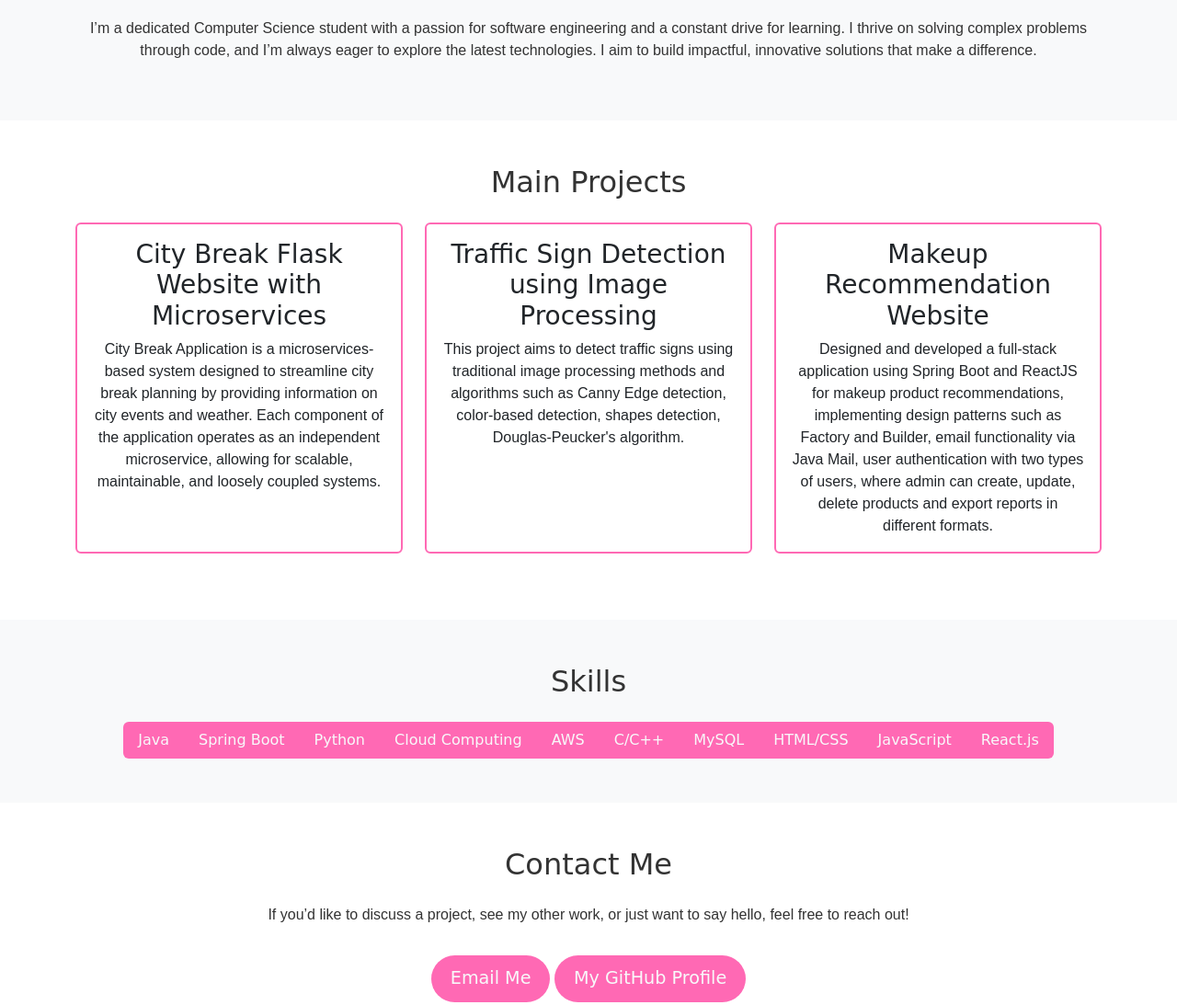
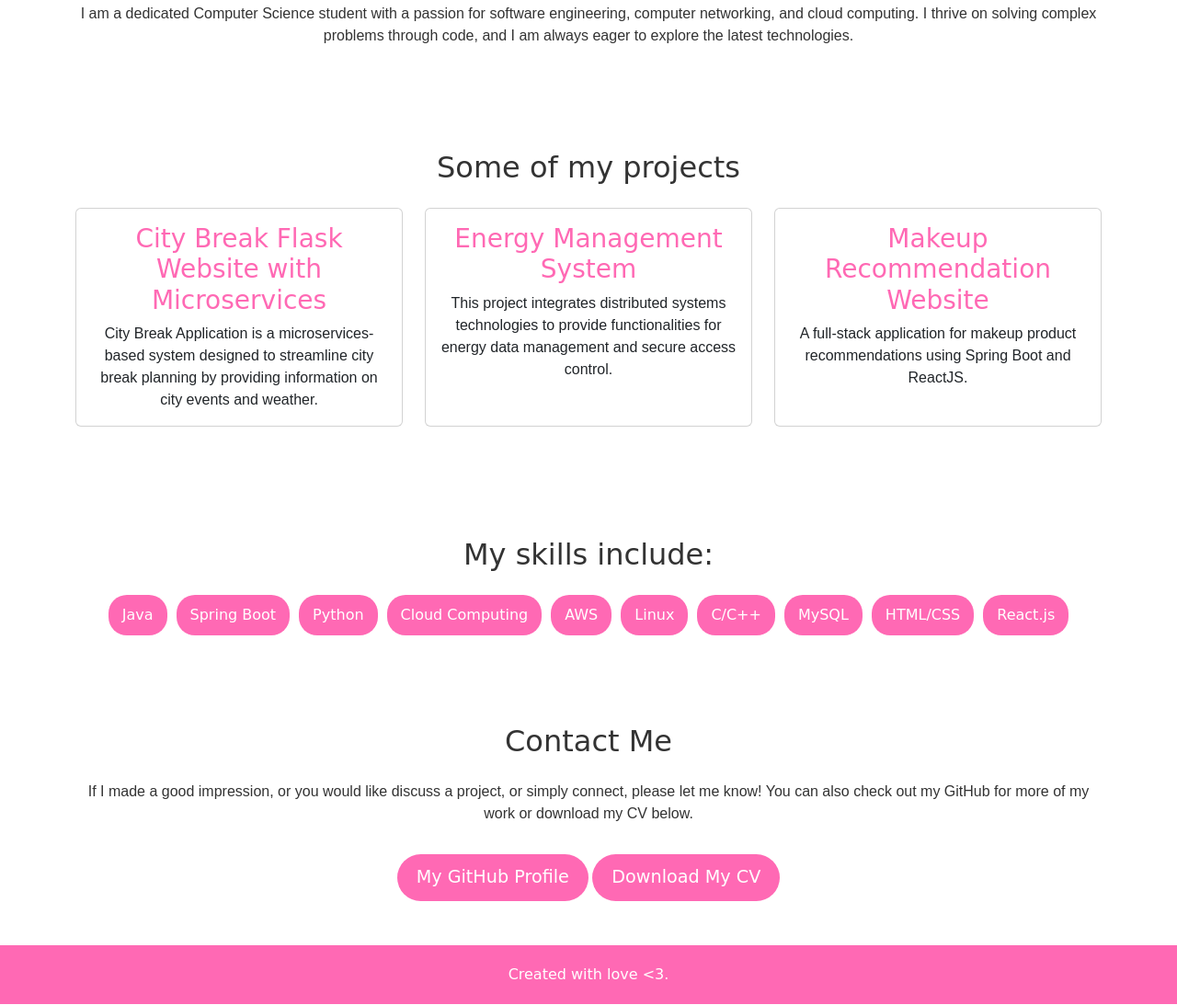
Before and after one commit to oanasabau1/My-Personal-Portfolio-Website, a plain HTML site: page index.html in a window 1280 px wide. Shown: the part 510-1603 px from the top of the page at 92% size. Drawn offline with nearby package versions, Linux system fonts and the light colour scheme; a web font is replaced by a local one.

Commit message:
Update index.html

```diff
--- a/index.html
+++ b/index.html
@@ -17,24 +17,26 @@
 
         #hero {
             background: url('https://wallpapers.com/images/featured/pink-flowers-4wepipx4mtfx5v9m.jpg') no-repeat center center/cover;
-            color: #f8f9fa;
+            color: white;
             text-align: center;
             padding: 100px 0;
-            background-color: #ff69b4;
             font-family: 'Sue Ellen Francisco', cursive;
         }
 
         .btn-custom {
             background-color: #ff69b4;
-            color: #f8f9fa;
+            color: white;
             border-radius: 30px;
             padding: 10px 20px;
             font-family: 'Sue Ellen Francisco', cursive;
             font-size: 1.2rem;
+            text-decoration: none;
+            display: inline-block;
         }
 
         .btn-custom:hover {
             background-color: #ff1493;
+            color: white;
         }
 
         h1, h2, h3 {
@@ -44,30 +46,31 @@
 
         footer {
             background-color: #ff69b4;
-            color: #f8f9fa;
+            color: white;
             padding: 20px 0;
             text-align: center;
             font-family: 'Sue Ellen Francisco', cursive;
         }
 
-        .card-title, .list-group-item {
-            font-family: 'Sue Ellen Francisco', cursive;
+        .card-title a {
+            text-decoration: none;
+            color: #ff69b4;
+            transition: color 0.3s ease;
+        }
+
+        .card-title a:hover {
+            color: #ff1493;
         }
 
         .nav-link {
             font-family: 'Sue Ellen Francisco', cursive;
             font-size: 1.2rem;
             color: #333;
+            transition: color 0.3s ease;
         }
 
-        .list-group-item {
-            background-color: #ff69b4;
-            color: #f8f9fa;
-            border: none;
-        }
-
-        .card {
-            border: 2px solid #ff69b4;
+        .nav-link:hover {
+            color: #ff69b4;
         }
 
         @media (max-width: 767.98px) {
@@ -82,76 +85,87 @@
             .btn-custom {
                 font-size: 1rem;
             }
-
-            .list-group-horizontal {
-                flex-direction: column;
         }
 
-            .list-group-item {
-                margin-bottom: 10px;
+        .skills-container {
+            display: flex;
+            flex-wrap: wrap;
+            justify-content: center;
+            gap: 10px;
         }
+
+        .skill-badge {
+            background-color: #ff69b4;
+            color: white;
+            padding: 10px 15px;
+            border-radius: 20px;
+            font-size: 1rem;
+            font-family: 'Sue Ellen Francisco', cursive;
         }
     </style>
 </head>
 
 <body>
-    <!-- Header -->
-    <header class="bg-pink py-3">
-        <div class="container d-flex justify-content-between align-items-center">
-            <h1 class="h3 text-softgray">My Portfolio</h1>
-            <nav>
-                <ul class="nav">
+    <!-- Navbar -->
+    <nav class="navbar navbar-expand-lg navbar-light bg-light">
+        <div class="container">
+            <a class="navbar-brand" href="#">My Portfolio</a>
+            <button class="navbar-toggler" type="button" data-bs-toggle="collapse" data-bs-target="#navbarNav" aria-controls="navbarNav" aria-expanded="false" aria-label="Toggle navigation">
+                <span class="navbar-toggler-icon"></span>
+            </button>
+            <div class="collapse navbar-collapse" id="navbarNav">
+                <ul class="navbar-nav ms-auto">
                     <li class="nav-item"><a href="#about" class="nav-link">About Me</a></li>
                     <li class="nav-item"><a href="#projects" class="nav-link">Projects</a></li>
                     <li class="nav-item"><a href="#skills" class="nav-link">Skills</a></li>
                     <li class="nav-item"><a href="#contact" class="nav-link">Contact</a></li>
                 </ul>
+            </div>
+        </div>
     </nav>
-        </div>
-    </header>
 
     <!-- Hero Section -->
-    <section id="hero" class="d-flex flex-column justify-content-center align-items-center">
-        <div class="container text-center">
-            <h2 class="display-4">Hello there, I am Oana Sabau!</h2>
+    <section id="hero" class="d-flex flex-column justify-content-center align-items-center text-center">
+        <div class="container">
+            <h2 class="display-4">Hello there, I am Oana!</h2>
             <a href="#projects" class="btn btn-custom mt-3">View My Work</a>
         </div>
     </section>
 
     <!-- About Section -->
-    <section id="about" class="py-5 bg-light">
+    <section id="about" class="py-5">
         <div class="container">
             <h2 class="text-center mb-4">About Me</h2>
-            <p class="text-center">I’m a dedicated Computer Science student with a passion for software engineering and a constant drive for learning. I thrive on solving complex problems through code, and I’m always eager to explore the latest technologies. I aim to build impactful, innovative solutions that make a difference.</p>
+            <p class="text-center">I am a dedicated Computer Science student with a passion for software engineering, computer networking, and cloud computing. I thrive on solving complex problems through code, and I am always eager to explore the latest technologies.</p>
         </div>
     </section>
 
     <!-- Projects Section -->
     <section id="projects" class="py-5">
         <div class="container">
-            <h2 class="text-center mb-4">Main Projects</h2>
+            <h2 class="text-center mb-4">Some of my projects</h2>
             <div class="row">
                 <div class="col-md-4 mb-4">
                     <div class="card h-100">
                         <div class="card-body">
-                            <h3 class="card-title text-center">City Break Flask Website with Microservices</h3>
-                            <p class="card-text text-center">City Break Application is a microservices-based system designed to streamline city break planning by providing information on city events and weather. Each component of the application operates as an independent microservice, allowing for scalable, maintainable, and loosely coupled systems.</p>
+                            <h3 class="card-title text-center"><a href="https://github.com/oanasabau1/City-Break-Flask-Website-with-Microservices">City Break Flask Website with Microservices</a></h3>
+                            <p class="card-text text-center">City Break Application is a microservices-based system designed to streamline city break planning by providing information on city events and weather.</p>
                         </div>
                     </div>
                 </div>
                 <div class="col-md-4 mb-4">
                     <div class="card h-100">
                         <div class="card-body">
-                            <h3 class="card-title text-center">Traffic Sign Detection using Image Processing</h3>
-                            <p class="card-text text-center">This project aims to detect traffic signs using traditional image processing methods and algorithms such as Canny Edge detection, color-based detection, shapes detection, Douglas-Peucker's algorithm.</p>
+                            <h3 class="card-title text-center"><a href="https://github.com/oanasabau1/Energy-Management-System">Energy Management System</a></h3>
+                            <p class="card-text text-center">This project integrates distributed systems technologies to provide functionalities for energy data management and secure access control.</p>
                         </div>
                     </div>
                 </div>
                 <div class="col-md-4 mb-4">
                     <div class="card h-100">
                         <div class="card-body">
-                            <h3 class="card-title text-center">Makeup Recommendation Website</h3>
-                            <p class="card-text text-center">Designed and developed a full-stack application using Spring Boot and ReactJS for makeup product recommendations, implementing design patterns such as Factory and Builder, email functionality via Java Mail, user authentication with two types of users, where admin can create, update, delete products and export reports in different formats.</p>
+                            <h3 class="card-title text-center"><a href="https://github.com/oanasabau1/Makeup-Recommendation-Website">Makeup Recommendation Website</a></h3>
+                            <p class="card-text text-center">A full-stack application for makeup product recommendations using Spring Boot and ReactJS.</p>
                         </div>
                     </div>
                 </div>
@@ -160,43 +174,43 @@
     </section>
 
  <!-- Skills Section -->
-    <section id="skills" class="py-5 bg-light">
+ <section id="skills" class="py-5">
     <div class="container">
-            <h2 class="text-center mb-4">Skills</h2>
-            <ul class="list-group list-group-horizontal justify-content-center flex-wrap">
-                <li class="list-group-item">Java</li>
-                <li class="list-group-item">Spring Boot</li>
-                <li class="list-group-item">Python</li>
-                <li class="list-group-item">Cloud Computing</li>
-                <li class="list-group-item">AWS</li>
-                <li class="list-group-item">C/C++</li>
-                <li class="list-group-item">MySQL</li>
-                <li class="list-group-item">HTML/CSS</li>
-                <li class="list-group-item">JavaScript</li>
-                <li class="list-group-item">React.js</li>
-            </ul>
+        <h2 class="text-center mb-4">My skills include:</h2>
+        <div class="skills-container">
+            <span class="skill-badge">Java</span>
+            <span class="skill-badge">Spring Boot</span>
+            <span class="skill-badge">Python</span>
+            <span class="skill-badge">Cloud Computing</span>
+            <span class="skill-badge">AWS</span>
+            <span class="skill-badge">Linux</span>
+            <span class="skill-badge">C/C++</span>
+            <span class="skill-badge">MySQL</span>
+            <span class="skill-badge">HTML/CSS</span>
+            <span class="skill-badge">React.js</span>
+        </div>
     </div>
 </section>
+
 
 <!-- Contact Section -->
 <section id="contact" class="py-5">
     <div class="container text-center">
         <h2 class="mb-4">Contact Me</h2>
-            <p>If you’d like to discuss a project, see my other work, or just want to say hello, feel free to reach out!</p>
-            <a href="mailto:oanasabau1@gmail.com" class="btn btn-custom mt-3">Email Me</a>
+        <p>If I made a good impression, or you would like discuss a project, or simply connect, please let me know! You can also check out my GitHub for more of my work or download my CV below.</p>
         <a href="https://github.com/oanasabau1" class="btn btn-custom mt-3">My GitHub Profile</a>
+        <a href="Sabău_Oana_Maria_CV.pdf" download class="btn btn-custom mt-3">Download My CV</a>
     </div>
 </section>
 
     <!-- Footer -->
-    <footer class="bg-pink">
+    <footer>
         <div class="container">
-            <p class="mb-0 text-softgray">Created with love &lt3.</p>
+            <p class="mb-0">Created with love &lt3.</p>
         </div>
     </footer>
 
-    <script src="https://cdn.jsdelivr.net/npm/@popperjs/core@2.11.7/dist/umd/popper.min.js"></script>
-    <script src="https://cdn.jsdelivr.net/npm/bootstrap@5.3.0/dist/js/bootstrap.min.js"></script>
+    <script src="https://cdn.jsdelivr.net/npm/bootstrap@5.3.0/dist/js/bootstrap.bundle.min.js"></script>
 </body>
 
 </html>
```
Lines whose indentation alone changed are shown as unchanged.
